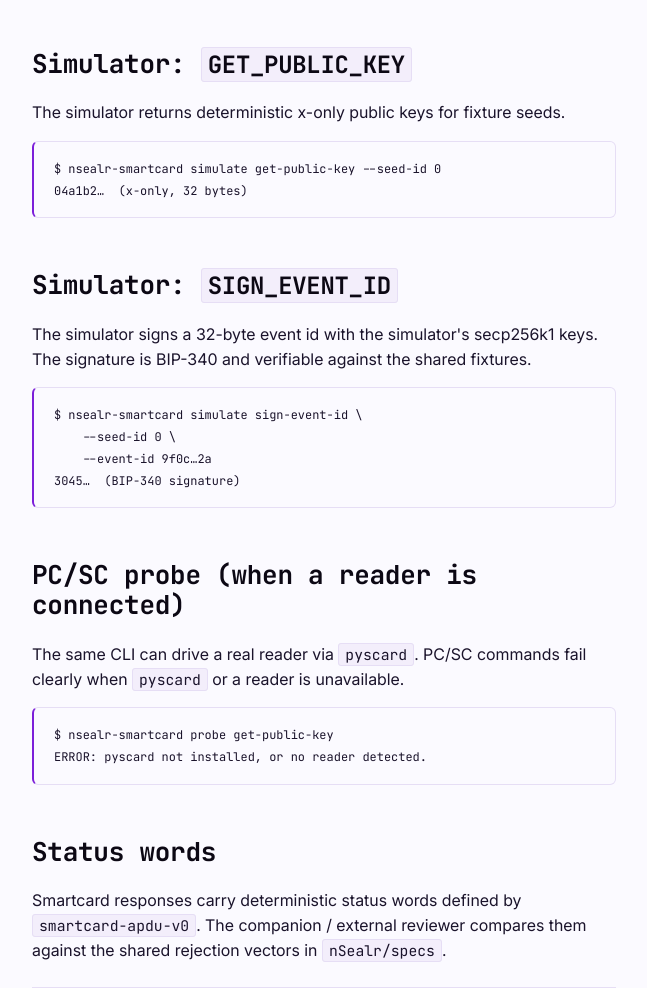
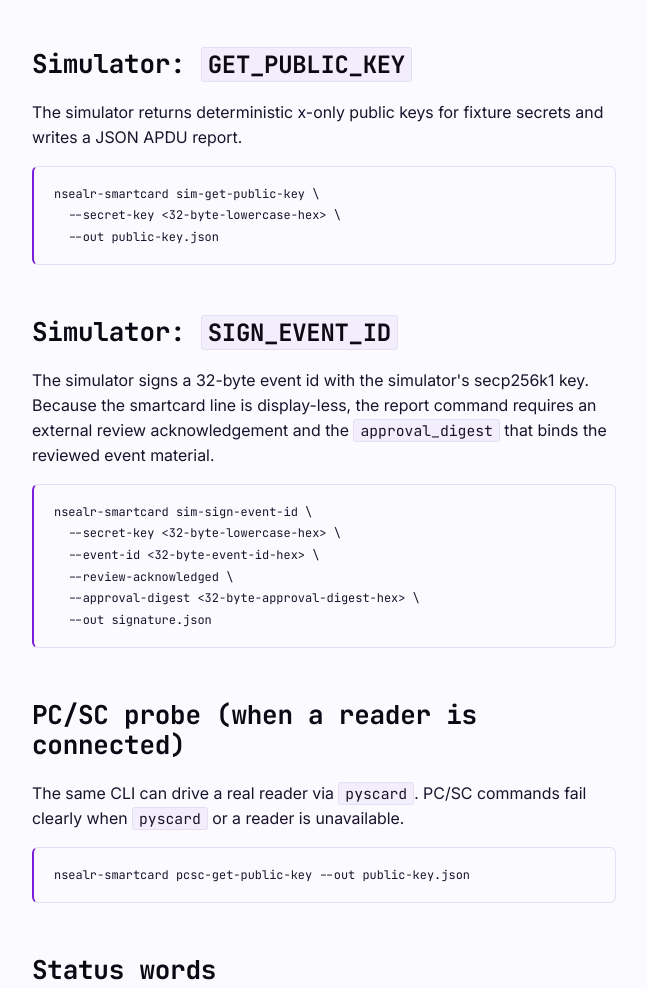
Before and after one commit to nSealr/website, an Astro site: page /docs/guides/smartcard-apdu-probes in a window 1280 px wide. Shown: the part 742-1730 px from the top of the page, without its empty margins (326-973 px from the left). Built offline with nearby package versions, Linux system fonts and the light colour scheme; Astro itself is replaced by a stand-in of ours; some packages are replaced by stand-ins of ours; code samples lack their colours.

Commit message:
docs: update smartcard probe commands

````diff
--- a/src/content/docs/guides/smartcard-apdu-probes.mdx
+++ b/src/content/docs/guides/smartcard-apdu-probes.mdx
@@ -36,24 +36,28 @@ make setup
 ## Simulator: `GET_PUBLIC_KEY`
 
 The simulator returns deterministic x-only public keys for fixture
-seeds.
+secrets and writes a JSON APDU report.
 
 ```sh
-$ nsealr-smartcard simulate get-public-key --seed-id 0
-04a1b2…  (x-only, 32 bytes)
+nsealr-smartcard sim-get-public-key \
+  --secret-key <32-byte-lowercase-hex> \
+  --out public-key.json
 ```
 
 ## Simulator: `SIGN_EVENT_ID`
 
 The simulator signs a 32-byte event id with the simulator's secp256k1
-keys. The signature is BIP-340 and verifiable against the shared
-fixtures.
+key. Because the smartcard line is display-less, the report command
+requires an external review acknowledgement and the `approval_digest`
+that binds the reviewed event material.
 
 ```sh
-$ nsealr-smartcard simulate sign-event-id \
-    --seed-id 0 \
-    --event-id 9f0c…2a
-3045…  (BIP-340 signature)
+nsealr-smartcard sim-sign-event-id \
+  --secret-key <32-byte-lowercase-hex> \
+  --event-id <32-byte-event-id-hex> \
+  --review-acknowledged \
+  --approval-digest <32-byte-approval-digest-hex> \
+  --out signature.json
 ```
 
 ## PC/SC probe (when a reader is connected)
@@ -62,8 +66,7 @@ The same CLI can drive a real reader via `pyscard`. PC/SC commands
 fail clearly when `pyscard` or a reader is unavailable.
 
 ```sh
-$ nsealr-smartcard probe get-public-key
-ERROR: pyscard not installed, or no reader detected.
+nsealr-smartcard pcsc-get-public-key --out public-key.json
 ```
 
 ## Status words
````
